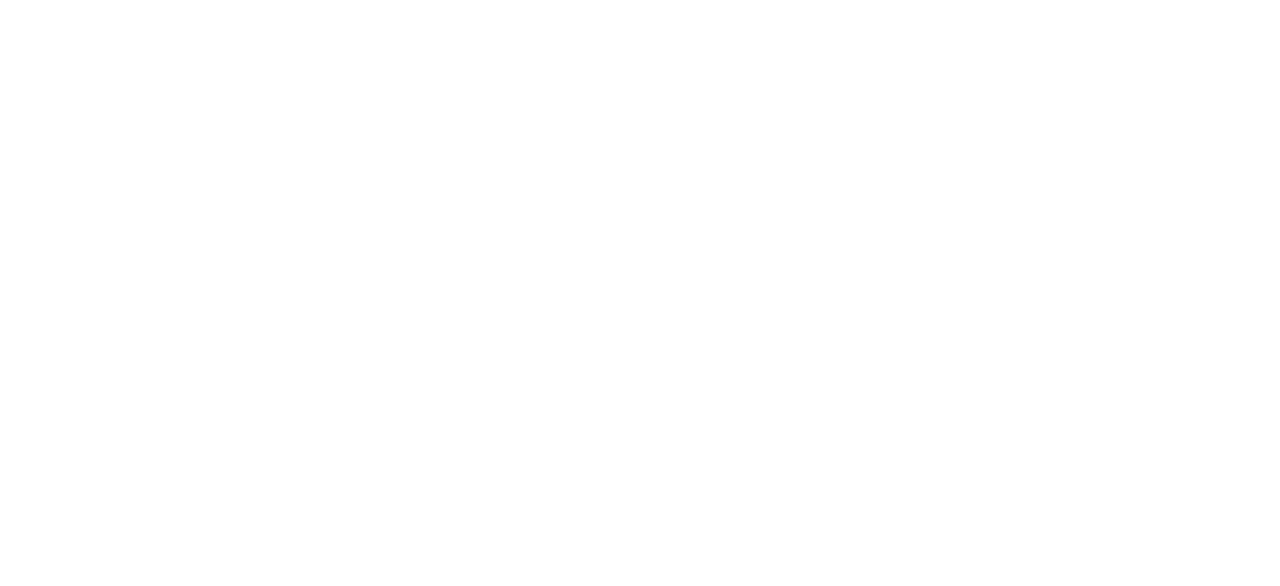
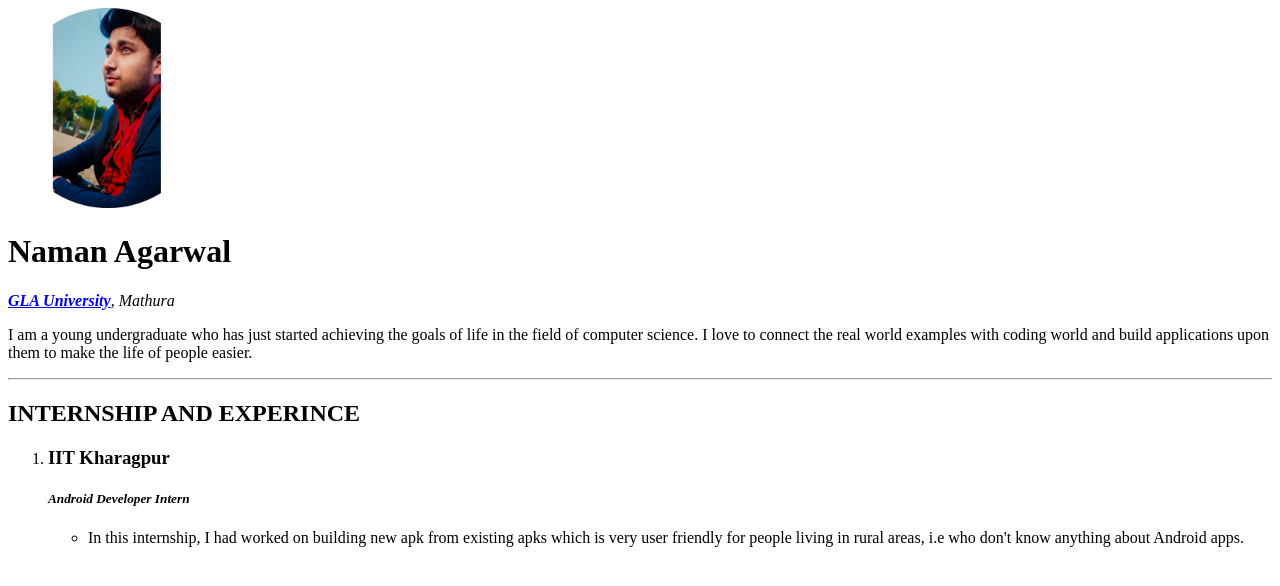
Before and after one commit to naman2807/Portfolio, a plain HTML site: page index.html in a window 1280 px wide. Drawn offline with Linux system fonts and the light colour scheme.

Commit message:
Done Till lists

```diff
--- a/index.html
+++ b/index.html
@@ -7,6 +7,23 @@
     <title>My Personal Site</title>
 </head>
 <body>
-
+    <img src="my_image.png" alt="Profile Image" style="width: 200px; height: 200px;">
+    <h1>Naman Agarwal</h1>
+    <p><a href="https://www.gla.ac.in/" target="_blank"><em><strong>GLA University</strong></a>, Mathura</em></p>
+    <p>I am a young undergraduate who has just started achieving the goals of life in the field of computer science. I love to
+        connect the real world examples with coding world and build applications upon them to make the life of people easier.</p>
+    <hr>
+    <h2>INTERNSHIP AND EXPERINCE</h2>
+    <ol>
+        <li>
+            <h3>IIT Kharagpur</h3>
+            <h5><em>Android Developer Intern</em></h5>
+            <ul>
+                <li>In this internship, I had worked on building new apk from existing apks which is very user friendly for people living
+                    in rural areas, i.e who don't know anything about Android apps.
+                </li>
+            </ul>
+        </li>
+    </ol>
 </body>
 </html>
```
Also changed, not shown: my_image.png (added).
